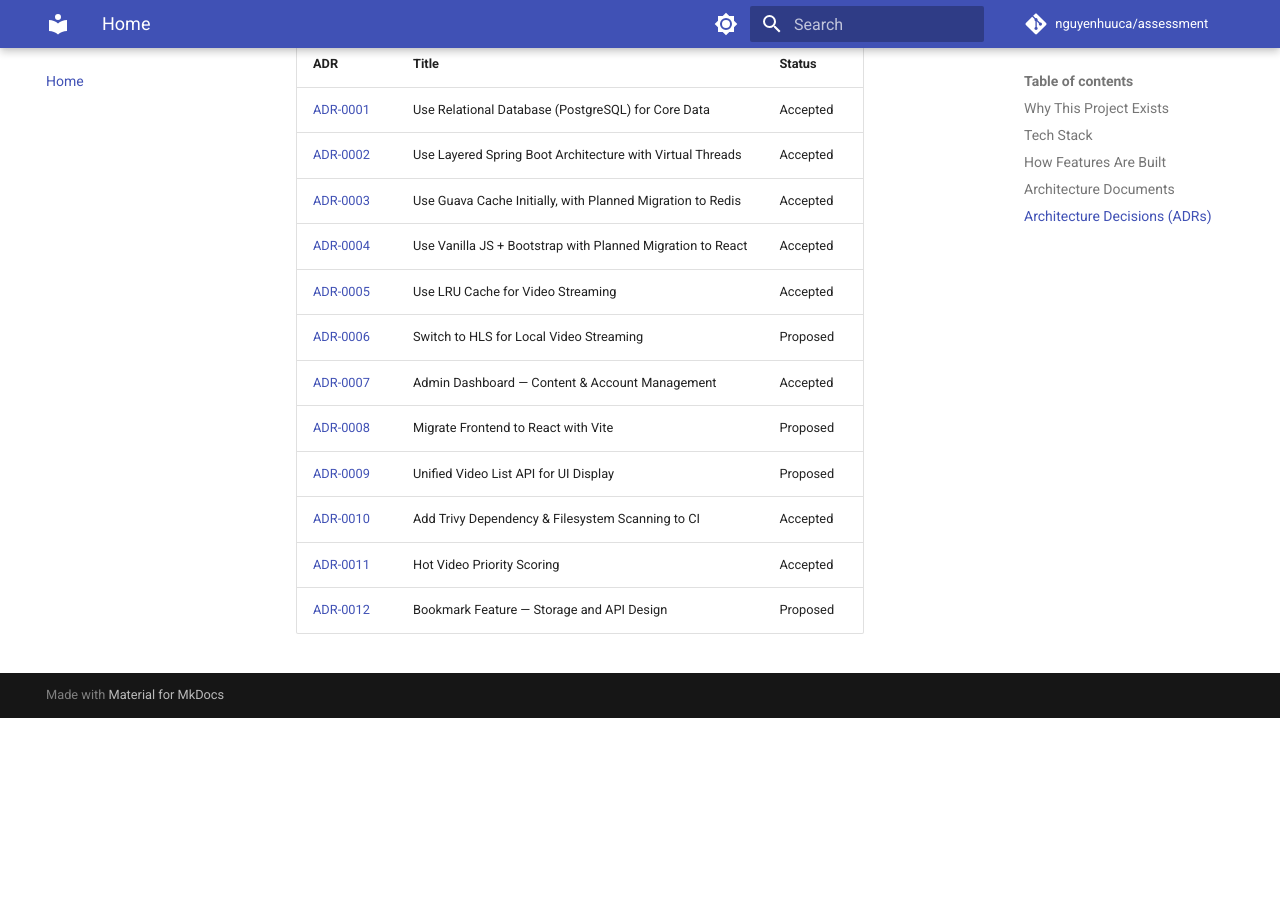
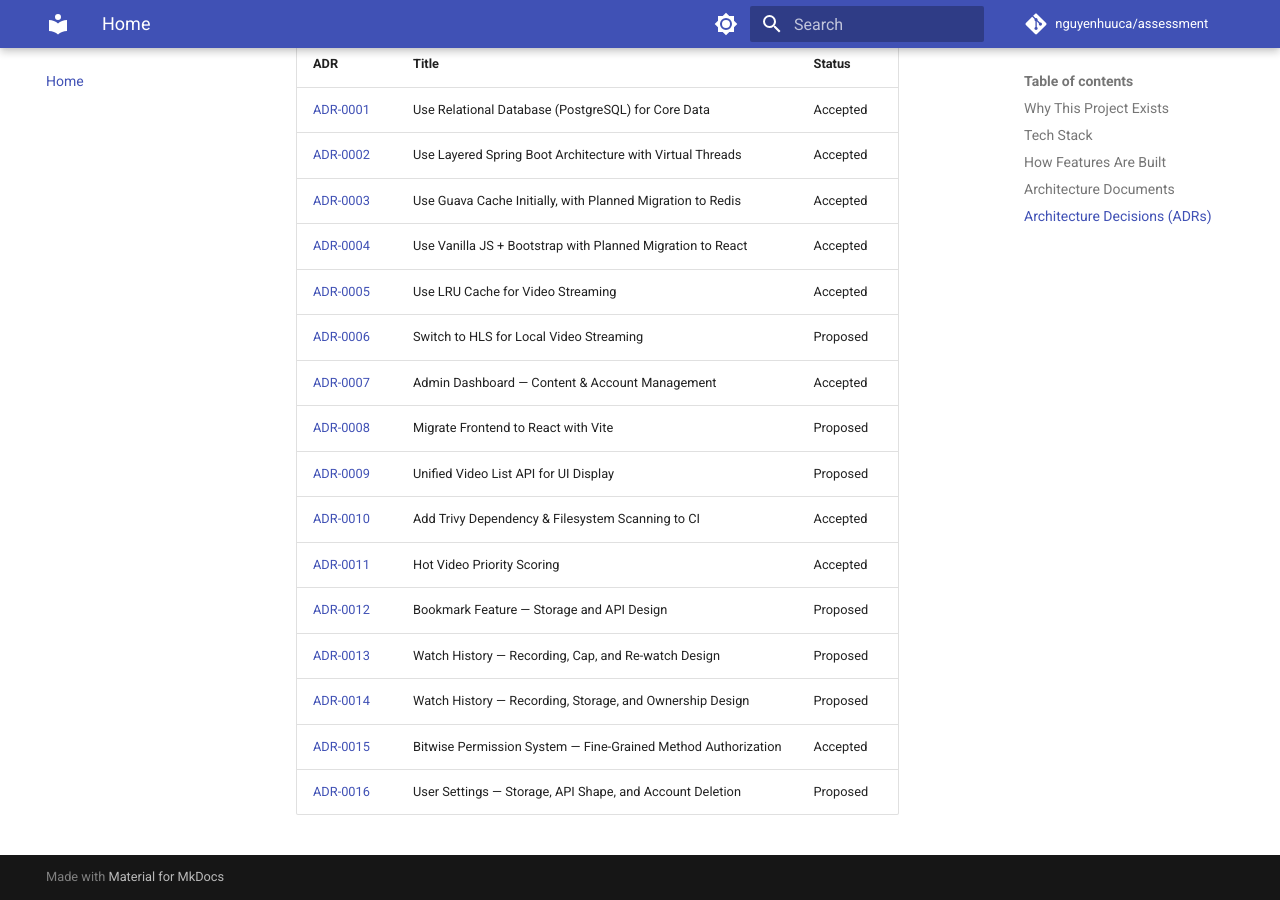
Before and after one commit to nguyenhuuca/assessment, an MkDocs documentation site: the page built from docs/README.md, in a window 1280 px wide and 900 px high, scrolled down 1671 px. Built offline with MkDocs 1.6.1 and Material for MkDocs 9.7.7, drawn with Linux system fonts in a browser that asks for light colours; comment, search, counter and statistics services are not loaded; before the commit the page ends 2389 px from its top, so only the background shows below that; some of the changed lines change nothing that is shown.

Commit message:
docs: fix broken README links after guides/architecture reorg
Doc links still pointed at the old flat layout after files moved into
guides/ and architecture/; also add ADR-0013 through ADR-0016 to the index.

````diff
--- a/docs/README.md
+++ b/docs/README.md
@@ -38,16 +38,16 @@
 /scope → PRD → /architect → ADR → /swarm-plan → Plan → /swarm-execute → /qa-engineer → /code-review → merge
 ```
 
-See the full guide: [From Scope to Implementation](flow-scope-to-implement.md) · [Tiếng Việt](flow-scope-to-implement-vi.md)
+See the full guide: [From Scope to Implementation](guides/flow-scope-to-implement.md) · [Tiếng Việt](guides/flow-scope-to-implement-vi.md)
 
 ---
 
 ## Architecture Documents
 
-- [System Architecture Overview](Video%20Streaming%20System%20Architecture.md)
-- [Sequence Diagram](Sequence-Diagram.md)
-- [Performance Review](performance-review.md)
-- [CI/CD Pipeline](diagrams/ci-pipeline.md)
+- [System Architecture Overview](architecture/overview.md)
+- [Sequence Diagram](architecture/sequence-diagrams.md)
+- [Performance Review](architecture/performance-review.md)
+- [CI/CD Pipeline](architecture/diagrams/ci-pipeline.md)
 
 ---
 
@@ -67,3 +67,7 @@
 | [ADR-0010](adr/0010-trivy-container-scanning.md) | Add Trivy Dependency & Filesystem Scanning to CI | Accepted |
 | [ADR-0011](adr/0011-hot-video-priority.md) | Hot Video Priority Scoring | Accepted |
 | [ADR-0012](adr/0012-bookmark-feature-design.md) | Bookmark Feature — Storage and API Design | Proposed |
+| [ADR-0013](adr/0013-watch-history-design.md) | Watch History — Recording, Cap, and Re-watch Design | Proposed |
+| [ADR-0014](adr/0014-watch-history-design-opus.md) | Watch History — Recording, Storage, and Ownership Design | Proposed |
+| [ADR-0015](adr/0015-bitwise-permission-system.md) | Bitwise Permission System — Fine-Grained Method Authorization | Accepted |
+| [ADR-0016](adr/0016-user-settings-design.md) | User Settings — Storage, API Shape, and Account Deletion | Proposed |
````
